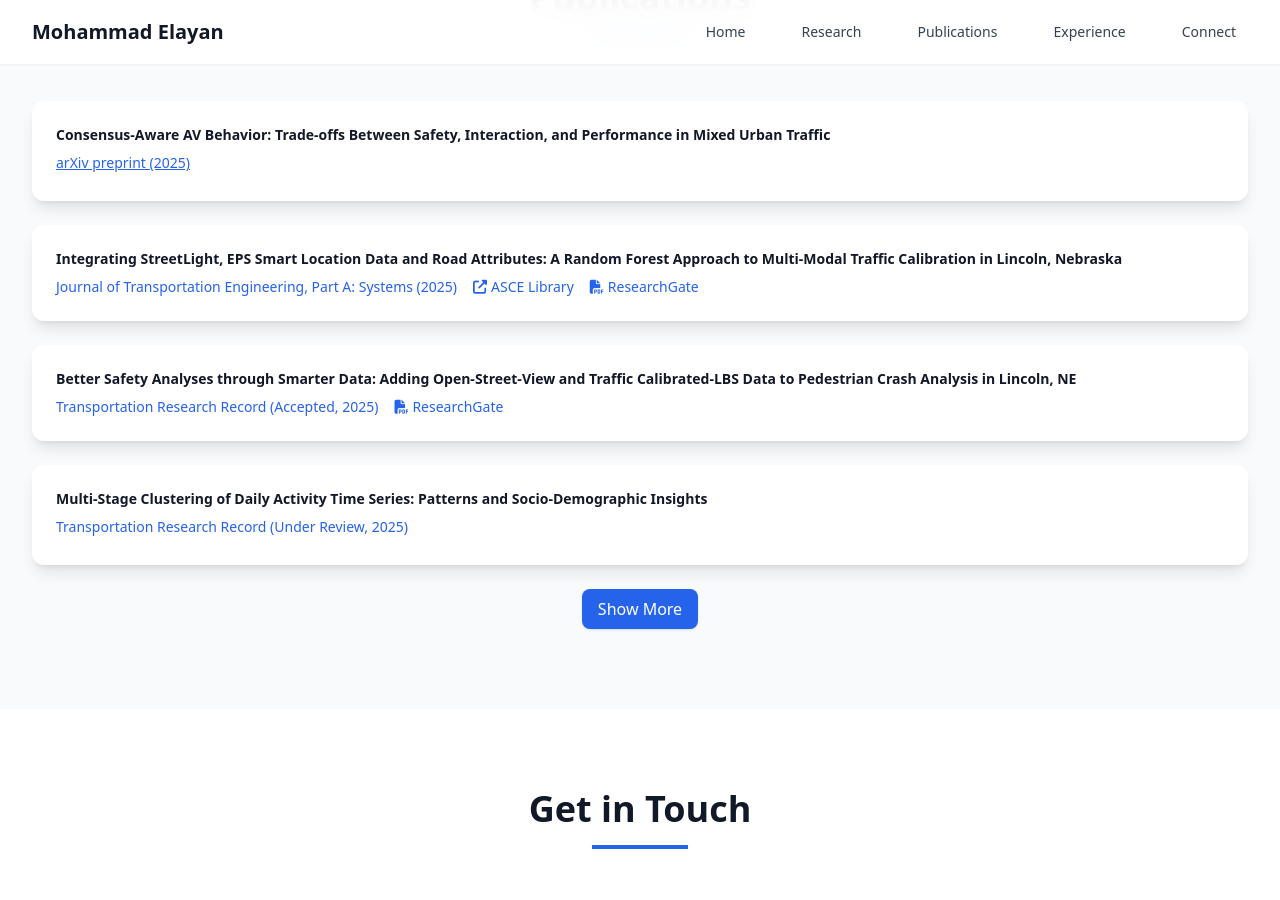
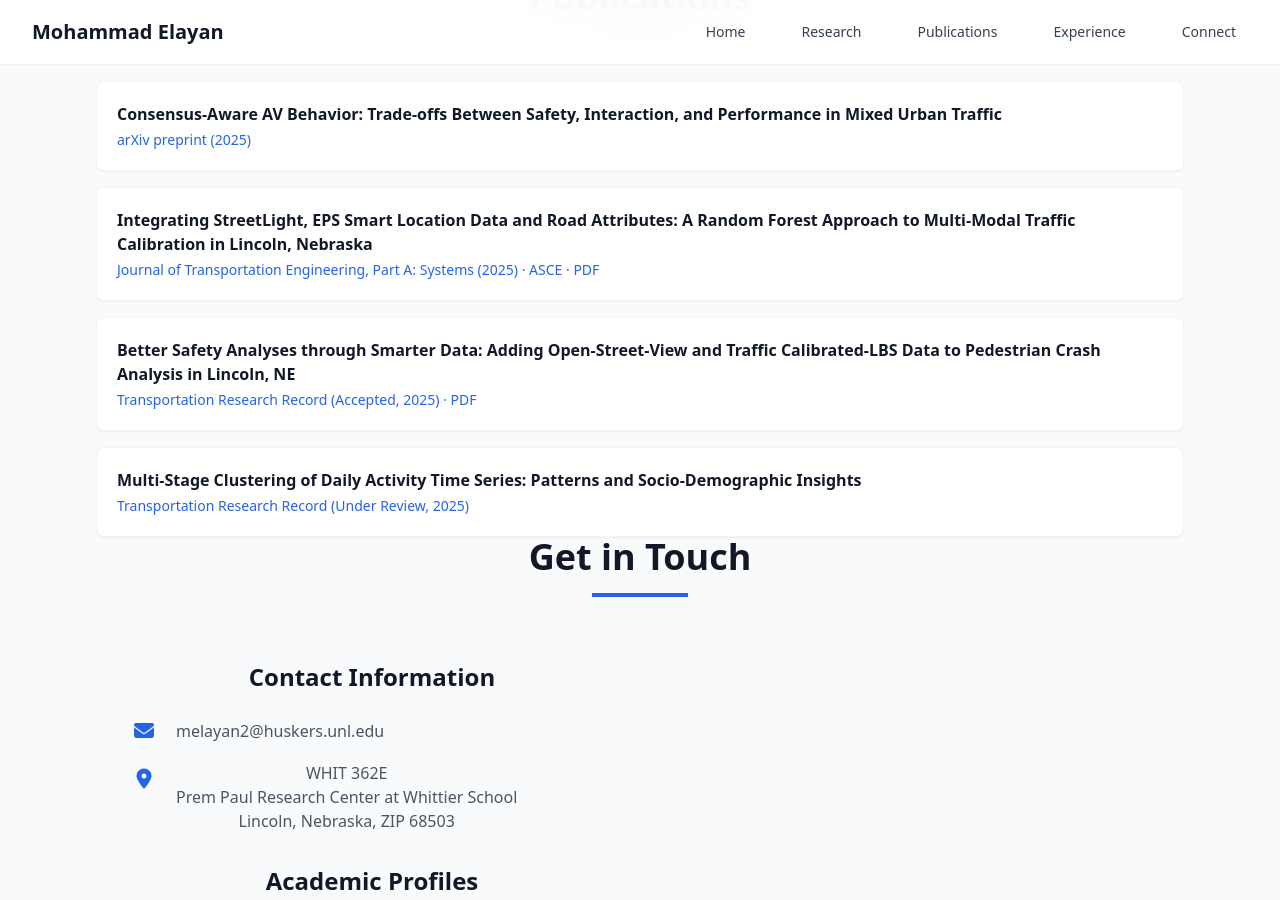
Before and after one commit to mselayan/mselayan.github.io, a Jekyll site: the page research.html, which Jekyll copies as it is, in a window 1280 px wide and 900 px high, scrolled down 1179 px. Built offline with Jekyll 4.4.1, drawn with Linux system fonts in a browser that asks for light colours; nearby versions of some CDN libraries.

Commit message:
Update research.html

```diff
--- a/research.html
+++ b/research.html
@@ -162,118 +162,104 @@
 
     <!-- Publications -->
 <section id="publications" class="py-20 bg-gray-50">
-      <div class="max-w-7xl mx-auto px-4 sm:px-6 lg:px-8">
-        <div class="text-center mb-16">
-          <h2 class="text-4xl font-bold text-gray-900 mb-4">Publications</h2>
-          <div class="w-24 h-1 bg-blue-600 mx-auto"></div>
+  <div class="max-w-6xl mx-auto px-4 sm:px-6 lg:px-8">
+    <div class="text-center mb-12">
+      <h2 class="text-4xl font-bold text-gray-900 mb-3">Publications</h2>
+      <div class="w-20 h-1 bg-blue-600 mx-auto"></div>
     </div>
 
-        <!-- Always visible publications (first 4) -->
-        <div class="space-y-6">
-
-          <!-- Preprint -->
-          <div class="bg-white p-6 rounded-xl shadow-lg card-hover">
-            <h3 class="text-sm font-semibold text-gray-900 mb-2">Consensus-Aware AV Behavior: Trade-offs Between Safety, Interaction, and Performance in Mixed Urban Traffic</h3>
-            <p class="text-blue-600 font-medium text-sm mb-1"><a href="https://arxiv.org/abs/2505.04379" target="_blank" class="underline">arXiv preprint (2025)</a></p>
+    <!-- Always visible publications -->
+    <div class="space-y-4">
+      <!-- Publication -->
+      <div class="bg-white border border-gray-100 p-5 rounded-lg shadow-sm hover:shadow-md transition">
+        <h3 class="text-base font-semibold text-gray-900 mb-1">
+          Consensus-Aware AV Behavior: Trade-offs Between Safety, Interaction, and Performance in Mixed Urban Traffic
+        </h3>
+        <p class="text-sm text-blue-600">
+          <a href="https://arxiv.org/abs/2505.04379" target="_blank" class="hover:underline">arXiv preprint (2025)</a>
+        </p>
       </div>
 
-          <!-- Journal Paper -->
-          <div class="bg-white p-6 rounded-xl shadow-lg card-hover">
-            <h3 class="text-sm font-semibold text-gray-900 mb-2">
-              Integrating StreetLight, EPS Smart Location Data and Road Attributes:
-              A Random Forest Approach to Multi-Modal Traffic Calibration in Lincoln, Nebraska
+      <div class="bg-white border border-gray-100 p-5 rounded-lg shadow-sm hover:shadow-md transition">
+        <h3 class="text-base font-semibold text-gray-900 mb-1">
+          Integrating StreetLight, EPS Smart Location Data and Road Attributes: A Random Forest Approach to Multi-Modal Traffic Calibration in Lincoln, Nebraska
         </h3>
-
-            <div class="flex flex-wrap items-center gap-4">
-              <p class="text-blue-600 font-medium text-sm mb-0">
+        <p class="text-sm text-blue-600">
           Journal of Transportation Engineering, Part A: Systems (2025)
+          ·
+          <a href="https://ascelibrary.org/doi/10.1061/JTEPBS.TEENG-8949" target="_blank" class="hover:underline">ASCE</a>
+          ·
+          <a href="https://www.researchgate.net/publication/390051928_Integrating_StreetLight_EPS_Smart_Location_Data_and_Road_Attributes_A_Random_Forest_Approach_to_Multi-Modal_Traffic_Calibration_in_Lincoln_Nebraska" target="_blank" class="hover:underline">PDF</a>
         </p>
-              <a href="https://ascelibrary.org/doi/10.1061/JTEPBS.TEENG-8949" target="_blank"
-                 class="inline-flex items-center text-blue-600 hover:text-blue-800 font-medium text-sm">
-                <i class="fas fa-external-link-alt mr-1"></i>
-                ASCE Library
-              </a>
-              <a href="https://www.researchgate.net/publication/390051928_Integrating_StreetLight_EPS_Smart_Location_Data_and_Road_Attributes_A_Random_Forest_Approach_to_Multi-Modal_Traffic_Calibration_in_Lincoln_Nebraska" target="_blank"
-                 class="inline-flex items-center text-blue-600 hover:text-blue-800 font-medium text-sm">
-                <i class="fas fa-file-pdf mr-1"></i>
-                ResearchGate
-              </a>
-            </div>
       </div>
 
-          <!-- Accepted Paper -->
-          <div class="bg-white p-6 rounded-xl shadow-lg card-hover">
-            <h3 class="text-sm font-semibold text-gray-900 mb-2">
+      <div class="bg-white border border-gray-100 p-5 rounded-lg shadow-sm hover:shadow-md transition">
+        <h3 class="text-base font-semibold text-gray-900 mb-1">
           Better Safety Analyses through Smarter Data: Adding Open-Street-View and Traffic Calibrated-LBS Data to Pedestrian Crash Analysis in Lincoln, NE
         </h3>
-
-            <div class="flex flex-wrap items-center gap-4">
-              <p class="text-blue-600 font-medium text-sm mb-0">
+        <p class="text-sm text-blue-600">
           Transportation Research Record (Accepted, 2025)
+          ·
+          <a href="https://www.researchgate.net/publication/382926999_Better_Safety_Analyses_through_Smarter_Data_Adding_Open-Street-View_and_Traffic_Calibrated-LBS_Data_to_Pedestrian_Crash_Analysis_in_Lincoln_NE" target="_blank" class="hover:underline">PDF</a>
         </p>
-              <a href="https://www.researchgate.net/publication/382926999_Better_Safety_Analyses_through_Smarter_Data_Adding_Open-Street-View_and_Traffic_Calibrated-LBS_Data_to_Pedestrian_Crash_Analysis_in_Lincoln_NE" target="_blank"
-                 class="inline-flex items-center text-blue-600 hover:text-blue-800 font-medium text-sm">
-                <i class="fas fa-file-pdf mr-1"></i>
-                ResearchGate
-              </a>
-            </div>
       </div>
 
-          <!-- Under Review -->
-          <div class="bg-white p-6 rounded-xl shadow-lg card-hover">
-            <h3 class="text-sm font-semibold text-gray-900 mb-2">Multi-Stage Clustering of Daily Activity Time Series: Patterns and Socio-Demographic Insights</h3>
-            <p class="text-blue-600 font-medium text-sm mb-1">Transportation Research Record (Under Review, 2025)</p>
+      <div class="bg-white border border-gray-100 p-5 rounded-lg shadow-sm hover:shadow-md transition">
+        <h3 class="text-base font-semibold text-gray-900 mb-1">
+          Multi-Stage Clustering of Daily Activity Time Series: Patterns and Socio-Demographic Insights
+        </h3>
+        <p class="text-sm text-blue-600">Transportation Research Record (Under Review, 2025)</p>
       </div>
     </div>
 
     <!-- Hidden publications -->
-        <div id="more-publications" class="space-y-6 hidden mt-6">
-
-          <!-- Conference -->
-          <div class="bg-white p-6 rounded-xl shadow-lg card-hover">
-            <h3 class="text-sm font-semibold text-gray-900 mb-2">Consensus-Aware AV Behavior: Trade-offs Between Safety, Interaction, and Performance in Mixed Urban Traffic</h3>
-            <p class="text-blue-600 font-medium text-sm mb-1">IEEE ITSC, Gold Coast, Australia, Nov 2025</p>
+    <div id="more-publications" class="space-y-4 hidden mt-6">
+      <div class="bg-white border border-gray-100 p-5 rounded-lg shadow-sm hover:shadow-md transition">
+        <h3 class="text-base font-semibold text-gray-900 mb-1">
+          Consensus-Aware AV Behavior: Trade-offs Between Safety, Interaction, and Performance in Mixed Urban Traffic
+        </h3>
+        <p class="text-sm text-blue-600">IEEE ITSC, Gold Coast, Australia (Nov 2025)</p>
       </div>
 
-          <!-- Conference -->
-          <div class="bg-white p-6 rounded-xl shadow-lg card-hover">
-            <h3 class="text-sm font-semibold text-gray-900 mb-2">Better Safety Analyses through Smarter Data: Adding Open-Street-View and Traffic Calibrated-LBS Data to Pedestrian Crash Analysis in Lincoln, NE</h3>
-            <p class="text-blue-600 font-medium text-sm mb-1">TRB 104th Annual Meeting, Washington DC, Jan 2025</p>
+      <div class="bg-white border border-gray-100 p-5 rounded-lg shadow-sm hover:shadow-md transition">
+        <h3 class="text-base font-semibold text-gray-900 mb-1">
+          Better Safety Analyses through Smarter Data: Adding Open-Street-View and Traffic Calibrated-LBS Data to Pedestrian Crash Analysis in Lincoln, NE
+        </h3>
+        <p class="text-sm text-blue-600">TRB 104th Annual Meeting, Washington DC (Jan 2025)</p>
       </div>
 
-          <!-- Technical Report -->
-          <div class="bg-white p-6 rounded-xl shadow-lg card-hover">
-            <h3 class="text-sm font-semibold text-gray-900 mb-2">Modeling Pedestrian and Bicyclist Crash Exposure with Location-Based Service Data</h3>
-            <p class="text-blue-600 font-medium text-sm mb-1">Nebraska Department of Transportation, Technical Report No. SPR-FY23(025), 2024</p>
+      <div class="bg-white border border-gray-100 p-5 rounded-lg shadow-sm hover:shadow-md transition">
+        <h3 class="text-base font-semibold text-gray-900 mb-1">
+          Modeling Pedestrian and Bicyclist Crash Exposure with Location-Based Service Data
+        </h3>
+        <p class="text-sm text-blue-600">NDOT Technical Report No. SPR-FY23(025), 2024</p>
       </div>
 
-          <!-- Journal Paper -->
-          <div class="bg-white p-6 rounded-xl shadow-lg card-hover">
-            <h3 class="text-sm font-semibold text-gray-900 mb-2">Studying Rutting Performance of Superpave Mixtures</h3>
-            <p class="text-blue-600 font-medium text-sm mb-1">Road Materials and Pavement Design, 19(2), 2016</p>
+      <div class="bg-white border border-gray-100 p-5 rounded-lg shadow-sm hover:shadow-md transition">
+        <h3 class="text-base font-semibold text-gray-900 mb-1">
+          Studying Rutting Performance of Superpave Mixtures
+        </h3>
+        <p class="text-sm text-blue-600">Road Materials and Pavement Design, 19(2), 2016</p>
       </div>
 
-          <!-- Journal Paper -->
-          <div class="bg-white p-6 rounded-xl shadow-lg card-hover">
-            <h3 class="text-sm font-semibold text-gray-900 mb-2">Gap Acceptance Behavior at U-Turn Median Openings – Case Study in Jordan</h3>
-            <p class="text-blue-600 font-medium text-sm mb-1">Jordan Journal of Civil Engineering, 7(3), 2013</p>
+      <div class="bg-white border border-gray-100 p-5 rounded-lg shadow-sm hover:shadow-md transition">
+        <h3 class="text-base font-semibold text-gray-900 mb-1">
+          Gap Acceptance Behavior at U-Turn Median Openings – Case Study in Jordan
+        </h3>
+        <p class="text-sm text-blue-600">Jordan Journal of Civil Engineering, 7(3), 2013</p>
       </div>
 
-          <!-- Journal Paper -->
-          <div class="bg-white p-6 rounded-xl shadow-lg card-hover">
-            <h3 class="text-sm font-semibold text-gray-900 mb-2">Laboratory Study on Solidification/Stabilization of Unwanted Medications Using Asphalt as a Binder</h3>
-            <p class="text-blue-600 font-medium text-sm mb-1">Journal of Material Cycles and Waste Management, 15(2), 2013</p>
+      <div class="bg-white border border-gray-100 p-5 rounded-lg shadow-sm hover:shadow-md transition">
+        <h3 class="text-base font-semibold text-gray-900 mb-1">
+          Laboratory Study on Solidification/Stabilization of Unwanted Medications Using Asphalt as a Binder
+        </h3>
+        <p class="text-sm text-blue-600">Journal of Material Cycles and Waste Management, 15(2), 2013</p>
       </div>
     </div>
 
     <!-- Show More Button -->
-        <div class="text-center mt-6">
-          <button id="toggle-btn" class="px-4 py-2 bg-blue-600 text-white rounded-lg shadow hover:bg-blue-700 transition">
-            Show More
-          </button>
-        </div>
-      </div>
-    </section>
+    <div class="text-center mt
+
 
     <!-- Connect -->
     <section id="connect" class="py-20 bg-white">
```
Lines whose indentation alone changed are shown as unchanged.
